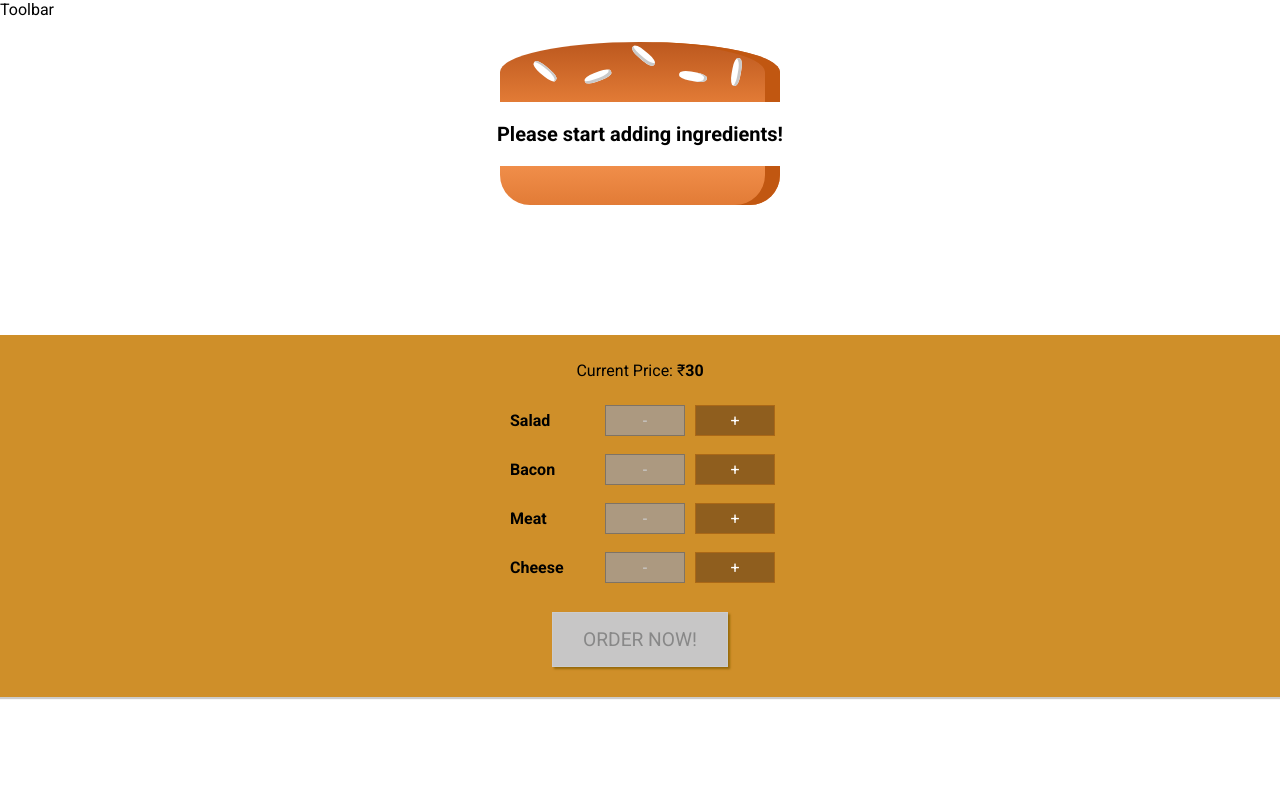
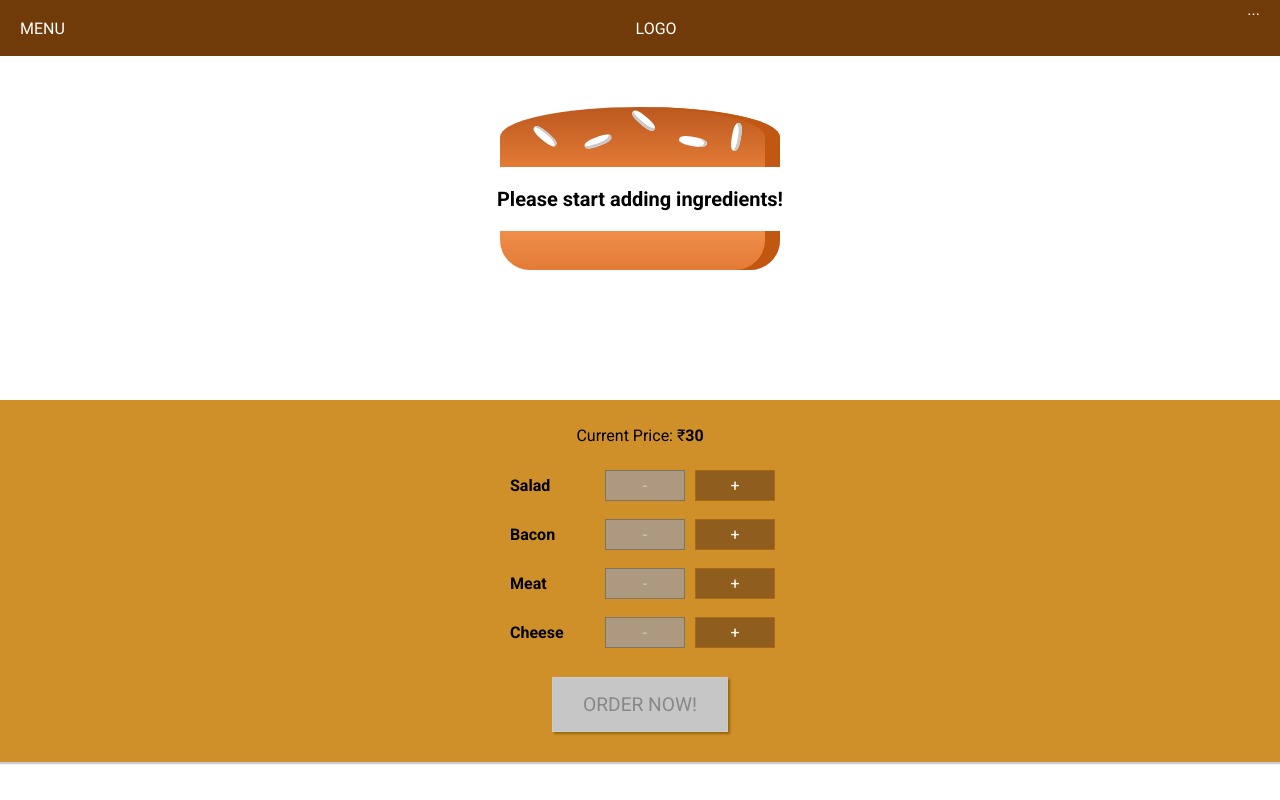
Before and after one commit to mukul0596/burger-builder, a React (Create React App) app: page / in a window 1280 px wide. Built offline with nearby package versions, Linux system fonts and the light colour scheme.

Commit message:
added toolbar layout

```diff
--- a/src/component/Layout/Layout.css
+++ b/src/component/Layout/Layout.css
@@ -1,3 +1,3 @@
 .Content {
-    margin-top: 16px;
+    margin-top: 100px;
 }
--- a/src/component/Layout/Layout.js
+++ b/src/component/Layout/Layout.js
@@ -1,11 +1,11 @@
 import React from 'react';
 import Aux from '../../hoc/Aux';
 import './Layout.css';
+import Toolbar from '../Navigation/Toolbar/Toolbar';
 
 const layout = (props) => (
     <Aux>
-        {/* <Toolbar /> */}
-        <div>Toolbar</div>
+        <Toolbar />
         <main className='Content'>
             { props.children }
         </main>
--- /dev/null
+++ b/src/component/Navigation/Toolbar/Toolbar.css
@@ -0,0 +1,19 @@
+.Toolbar {
+    height: 56px;
+    width: 100%;
+    position: fixed;
+    top: 0;
+    left: 0;
+    background: #703b09;
+    display: flex;
+    justify-content: space-between;
+    align-items: center;
+    padding: 0 20px;
+    box-sizing: border-box;
+    z-index: 90;
+    color: #ffffff;
+}
+
+.Toolbar nav {
+    height: 100%;
+}
--- /dev/null
+++ b/src/component/Navigation/Toolbar/Toolbar.js
@@ -0,0 +1,14 @@
+import React from 'react'
+import './Toolbar.css'
+
+const toolbar = (props) => (
+    <header className='Toolbar'>
+        <div>MENU</div>
+        <div>LOGO</div>
+        <nav>
+            ...
+        </nav>
+    </header>
+)
+
+export default toolbar;
```
